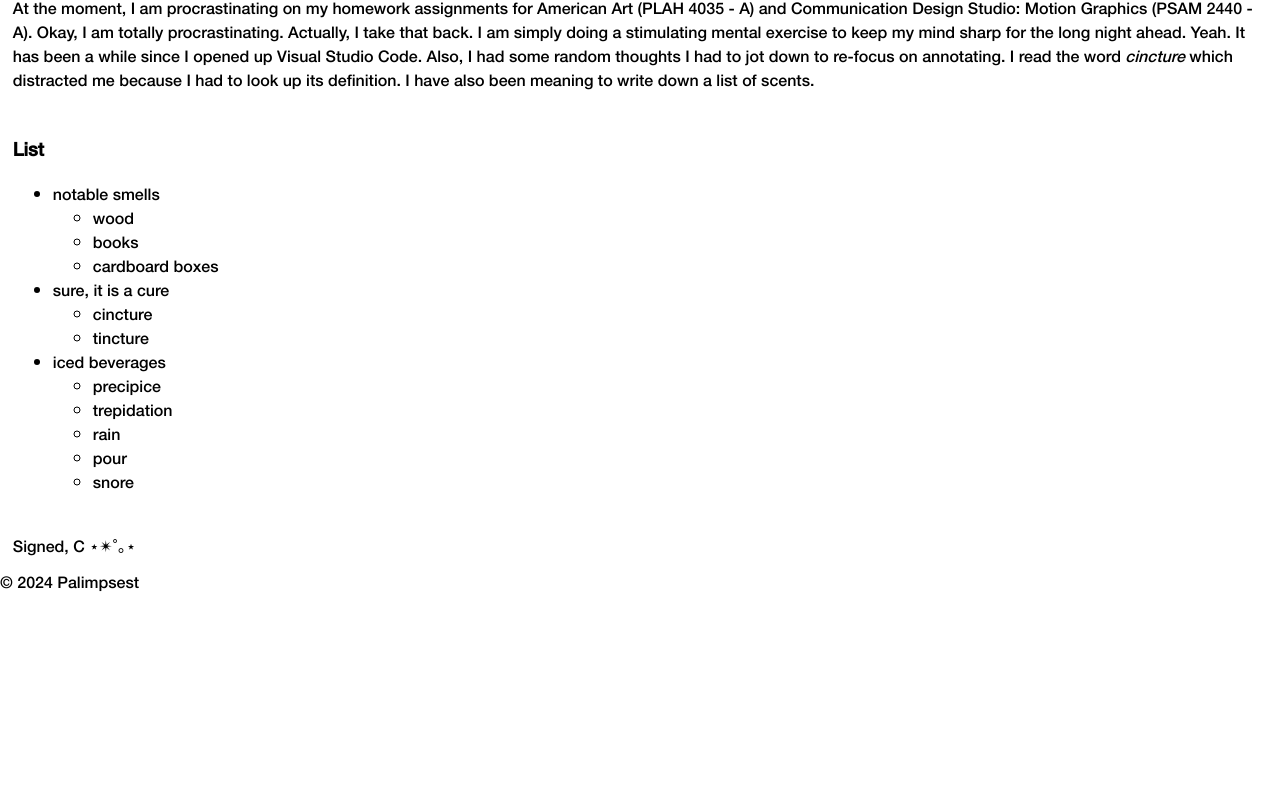
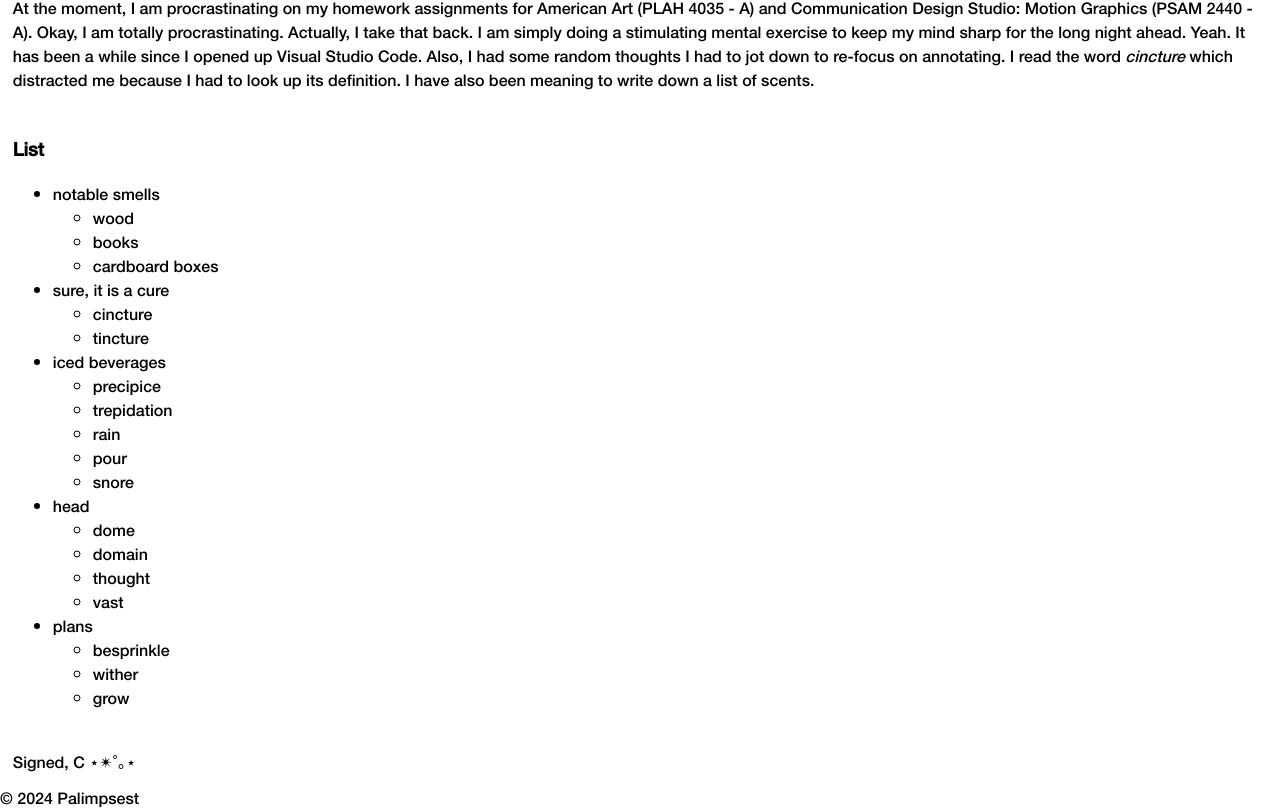
Before and after one commit to miincho/Palimpsest, a React (Vite) app: page /sauce/C004 in a window 1280 px wide. Shown: the part 332-1141 px from the top of the page. Before the commit the page ends 925 px from the top, so only its background shows below. Built offline with nearby package versions, Linux system fonts and the light colour scheme.

Commit message:
Update C004.jsx
adding as I derail from annotations

```diff
--- a/src/sauce/C004.jsx
+++ b/src/sauce/C004.jsx
@@ -7,7 +7,7 @@ function App() {
 		<>
 			<div className="content">
 				<div>
-					<h1>HI.</h1>
+					<h1>WHAT'S COOKING, GOOD LOOKING.</h1>
 					<h2>Wednesday, September 18, 2024.</h2>
 					<p>Hello, Palimpsest. Long time no see. How have you been?</p>
 					<br></br>
@@ -57,6 +57,23 @@ function App() {
 								<li>snore</li>
 							</ul>
 						</li>
+						<li>
+							head
+							<ul>
+								<li>dome</li>
+								<li>domain</li>
+								<li>thought</li>
+								<li>vast</li>
+							</ul>
+						</li>
+						<li>
+							plans
+							<ul>
+								<li>besprinkle</li>
+								<li>wither</li>
+								<li>grow</li>
+							</ul>
+						</li>
 					</ul>
 					<br></br>
 					<p>Signed, C ⋆✴︎˚｡⋆</p>
```
